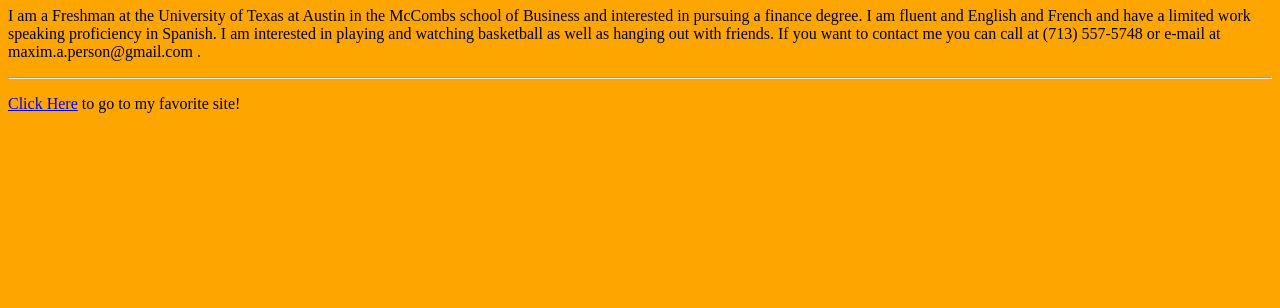
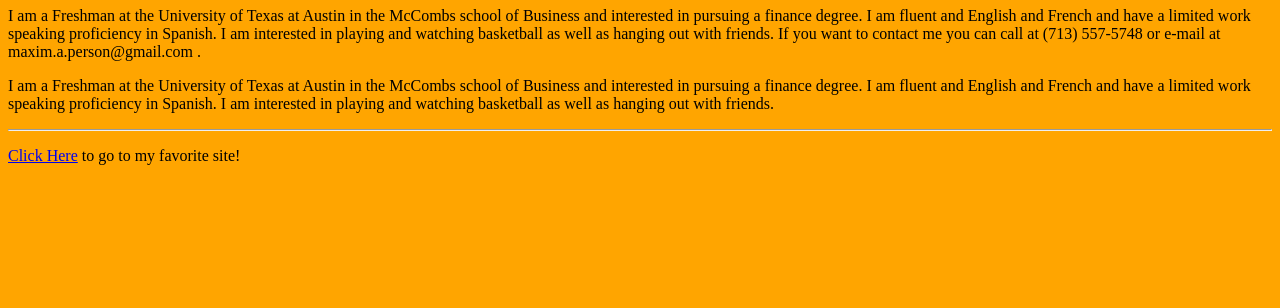
Before and after one commit to maximaperson/Person-Repository, a plain HTML site: page index.html in a window 1280 px wide. Shown: the part 492-800 px from the top of the page. Drawn offline with Linux system fonts and the light colour scheme.

Commit message:
Update index.html

```diff
--- a/index.html
+++ b/index.html
@@ -7,6 +7,7 @@
 <hr/>
 </center><h1>About Me</h1>
 <p>I am a Freshman at the University of Texas at Austin in the McCombs school of Business and interested in pursuing a finance degree. I am fluent and English and French and have a limited work speaking proficiency in Spanish. I am interested in playing and watching basketball as well as hanging out with friends. If you want to contact me you can call at (713) 557-5748 or e-mail at maxim.a.person@gmail.com .</p>
+<p>I am a Freshman at the University of Texas at Austin in the McCombs school of Business and interested in pursuing a finance degree. I am fluent and English and French and have a limited work speaking proficiency in Spanish. I am interested in playing and watching basketball as well as hanging out with friends.</p>
 <hr/>
 <p style="text-align=center";><a href="https://www.netflix.com/browse">Click Here</a> to go to my favorite site!</p>
 <body bgcolor = "orange">
```
